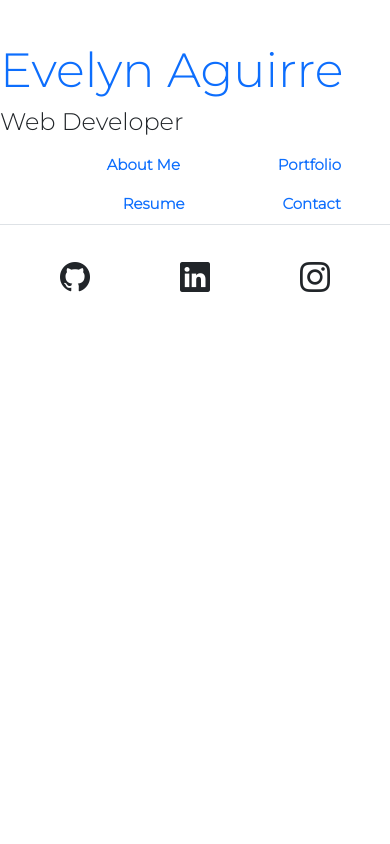
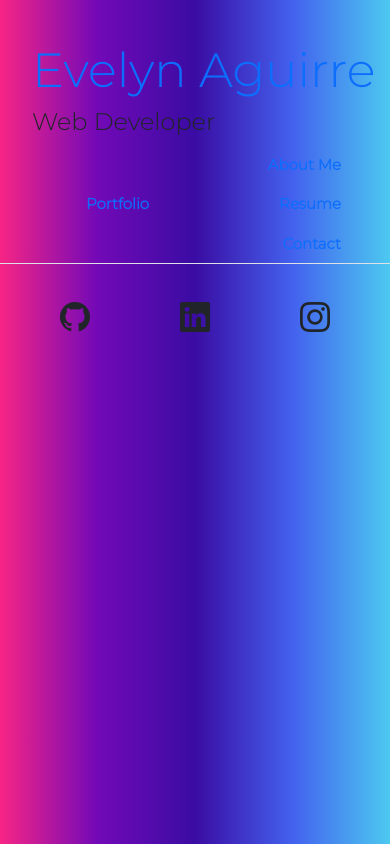
Before and after one commit to EvelynAguirreOrtiz/react-portfolio-challenge, a React (Create React App) app: page / in a window 390 px wide. Built offline with nearby package versions, Linux system fonts and the light colour scheme; a web font is replaced by a local one.

Commit message:
clean up code

```diff
--- a/src/components/Header/index.js
+++ b/src/components/Header/index.js
@@ -1,5 +1,4 @@
 import React from "react";
-// import Navigation from "../Navigation";
 import PageRender from "../PageRender";
 
 function Header() {
--- a/src/components/PageRender/index.js
+++ b/src/components/PageRender/index.js
@@ -4,7 +4,6 @@ import About from "../pages/About";
 import Portfolio from "../pages/Portfolio";
 import Resume from "../pages/Resume";
 import Contact from "../pages/Contact";
-// import Header from "../Header";
 
 export default function PageRender() {
 	const [currentPage, setCurrentPage] = useState("Home");
--- a/src/components/Project/index.js
+++ b/src/components/Project/index.js
@@ -56,14 +56,14 @@ function Project() {
 			{projects.map((project, i) => (
 				<div className="card mb-3">
 					<div className="row g-0">
-						<div className="col-md-4">
+						<div className="col-md-5">
 							<img
 								src={require(`../../assets/portfolio/${i}.jpg`)}
 								alt={project.title}
 								className="project-image"
 							/>
 						</div>
-						<div className="col-md-8">
+						<div className="col-md-7">
 							<div className="card-body">
 								<h5 className="card-title">{project.title}</h5>
 								<p class="card-text">{project.description}</p>
--- a/src/components/pages/About/index.js
+++ b/src/components/pages/About/index.js
@@ -4,7 +4,7 @@ import avatar from "../../../assets/about/avatar.jpg";
 function About() {
 	return (
 		<main className="my-5">
-			<h2 id="about">About Me</h2>
+			<h2 className="about">About Me</h2>
 			<img src={avatar} className="avatar" alt="cover" />
 			<div className="about-me">
 				<p>
--- a/src/index.css
+++ b/src/index.css
@@ -2,30 +2,60 @@
 	box-sizing: border-box;
 	margin: auto;
 	font-family: "Montserrat", sans-serif;
-	/* text-align: center; */
+}
+
+:root {
+	--flickr-pink: #f72585ff;
+	--purple: #7209b7ff;
+	--trypan-blue: #3a0ca3ff;
+	--ultramarine-blue: #4361eeff;
+	--vivid-sky-blue: #4cc9f0ff;
+
+	/* SCSS Gradient */
+	--gradient-top: linear-gradient(
+		0deg,
+		#f72585ff,
+		#7209b7ff,
+		#3a0ca3ff,
+		#4361eeff,
+		#4cc9f0ff
+	);
+}
+
+body {
+	background-image: linear-gradient(
+		90deg,
+		#f72585ff,
+		#7209b7ff,
+		#3a0ca3ff,
+		#4361eeff,
+		#4cc9f0ff
+	);
 }
 
 main {
-	margin: 0 auto;
+	margin: auto;
 	max-width: 90%;
 	height: 70%vh;
 	padding: 50px 30px;
-	/* align-items: center; */
 }
 
 /* header */
 
 header {
 	padding-top: 5vh;
+	/* border-bottom: 1px solid; */
 }
 
 header a {
 	font-size: 3rem;
 	text-decoration: none;
+	margin-left: 2rem;
 }
 
 header h4 {
 	font-size: 1.5rem;
+	margin-left: 2rem;
 }
 
 a:hover {
@@ -63,8 +93,13 @@ nav li {
 	padding: 10vh 0 5vh 0;
 }
 
+h2,
+h3 {
+	padding-left: 2rem;
+}
+
 .about-me {
-	padding-top: 30px;
+	padding: 3rem;
 }
 
 /* portfolio */
@@ -73,7 +108,7 @@ nav li {
 	border-style: solid;
 	border-width: 1px;
 	border-radius: 5px;
-	margin: 5px;
+	margin-left: 5rem;
 	padding: auto;
 	width: 300px;
 	height: 200px;
@@ -81,14 +116,6 @@ nav li {
 	flex: auto;
 }
 
-.project-card {
-	display: flex;
-	flex-direction: row;
-	flex-wrap: wrap;
-
-	justify-content: flex-start;
-	padding-top: 20px;
-}
 /* portfolio card */
 
 /* resume */
```
Also changed, not shown: src/components/Navigation/index.js (+0 -25 lines), src/components/pages/Portfolio/index.js (+0 -65 lines).
